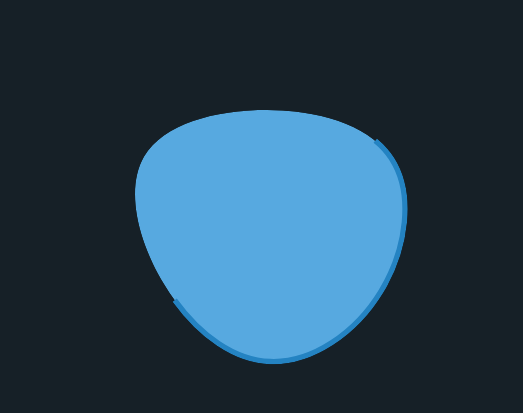
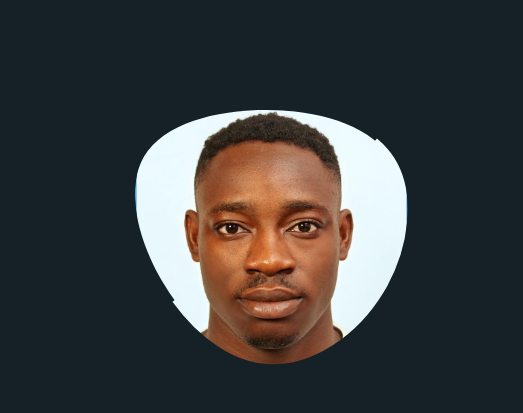
Before and after one commit to blessme247/dimeji-portfolio, a plain HTML site: page index.html in a window 1280 px wide. Shown: the part 144-557 px from the top of the page, 629-1152 px from the left. Drawn offline with nearby package versions, Linux system fonts and the light colour scheme; files whose address does not match are found by name.

Commit message:
modified html file

```diff
--- a/index.html
+++ b/index.html
@@ -123,7 +123,7 @@
                                 129.362C2.45775 97.8511 -7.48481 59.1033 6.67581 34.5279C20.9871 10.1032 59.7028
                                 -0.149132 97.9666 0.00163737C136.23 0.303176 174.193 10.857 190.312 36.4879Z" />
 
-                                <image class="home__blob-img" x="1.2" y="-10" xlink:href="assets/img/Oladimeji.jpeg" />
+                                <image class="home__blob-img" x="1.2" y="-10" xlink:href="portfolio/assets/img/Oladimeji.jpeg" />
 
                             </g>
                         </svg>
```
